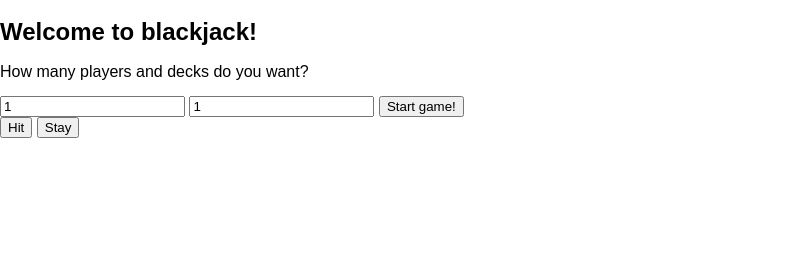
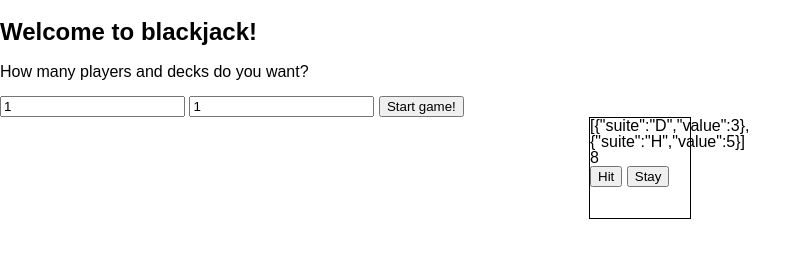
Before and after one commit to ctiller15/black-jack-project, a website: page public/index.html in a window 1280 px wide. Both pictures are taken after a click on the button "Start game!". Shown: the whole page, without its empty margins (0-811 px from the left). Drawn offline with Linux system fonts and the light colour scheme.

Commit message:
create a simple display for each player that updates upon hit or stay.

```diff
--- a/public/main.js
+++ b/public/main.js
@@ -87,17 +87,26 @@ class Game {
       for(let i = 0; i < playerCount + 1; i++) {
         this.dealCards(i, 0, 2);
       }
+      this.players.forEach((player) => {
+        player.calculateScore();
+      });
       this.currentTurn++;
       this.enablePlayer();
     }
+
+    // Should be faster to explicitly choose the node instead of relying on querySelector.
+    // 1 : player card
+    // 3,0: 'Hit' button.
+    // 3,1: 'Stay' button.
     this.enablePlayer = () => {
-      this.players[this.currentTurn].playerElement.childNodes[1][0].removeAttribute("disabled");
-      this.players[this.currentTurn].playerElement.childNodes[1][1].removeAttribute("disabled");
+      console.log(this.players[this.currentTurn]);
+      this.players[this.currentTurn].playerElement.childNodes[3][0].removeAttribute("disabled");
+      this.players[this.currentTurn].playerElement.childNodes[3][1].removeAttribute("disabled");
     }
 
     this.disablePlayer = () => {
-      this.players[this.currentTurn].playerElement.childNodes[1][0].setAttribute("disabled", "disabled");
-      this.players[this.currentTurn].playerElement.childNodes[1][1].setAttribute("disabled", "disabled");
+      this.players[this.currentTurn].playerElement.childNodes[3][0].setAttribute("disabled", "disabled");
+      this.players[this.currentTurn].playerElement.childNodes[3][1].setAttribute("disabled", "disabled");
       // console.log("disabling: " + this.currentTurn);
       // this.checkGame();
     }
@@ -237,6 +246,7 @@ class Player {
     }
 
     this.calculateScore = () => {
+
       // Reset the score to 0...
       console.log(`hand: ${this.hand.forEach((item) => {console.log(item)})}`);
       let allScores = [0,];
@@ -299,17 +309,33 @@ class Player {
         // console.log(`on turn: ${blackJackGames[gameNum].currentTurn}`);
       }
       // console.log("Ends here!");
+      this.updateDOMScore();
     }
 
     this.createTile = () => {
       // create a tile for a player with their id, and then return it.
       let tile = `<section class="player-board" data-playerId='${this.index}'>
+                      <section class="player-info" data-playerId='${this.index}'>
+                        <section class="player-cards">
+                        </section>
+                        <section class="player-score">
+                        </section>
+                      </section>
                       <form>
                       <button type="button" onclick="hit(event)" data-playerId="${this.index}" disabled >Hit</button>
                       <button type="button" onclick="stay(event)" data-playerId="${this.index}" disabled >Stay</button>
                     </form>
                   </section>`;
       return tile;
+    }
+
+    this.updateDOMScore = () => {
+      // Grab the appropriate DOM element, and then update it with the current score.
+      if(this.index > 0) {
+        this.playerElement.children[0].children[0].textContent = JSON.stringify(this.hand);
+        this.playerElement.children[0].children[1].textContent = this.score;
+      }
+
     }
   }
 }
--- a/public/screen.css
+++ b/public/screen.css
@@ -7,3 +7,16 @@ body {
   min-height: 100%;
   font: 16px / 1 sans-serif;
 }
+
+.game-screen {
+  display: flex;
+  flex-direction: row;
+  flex-wrap: wrap;
+  justify-content: space-around;
+}
+
+.player-board {
+  width: 100px;
+  height: 100px;
+  border: 1px solid black;
+}
```
